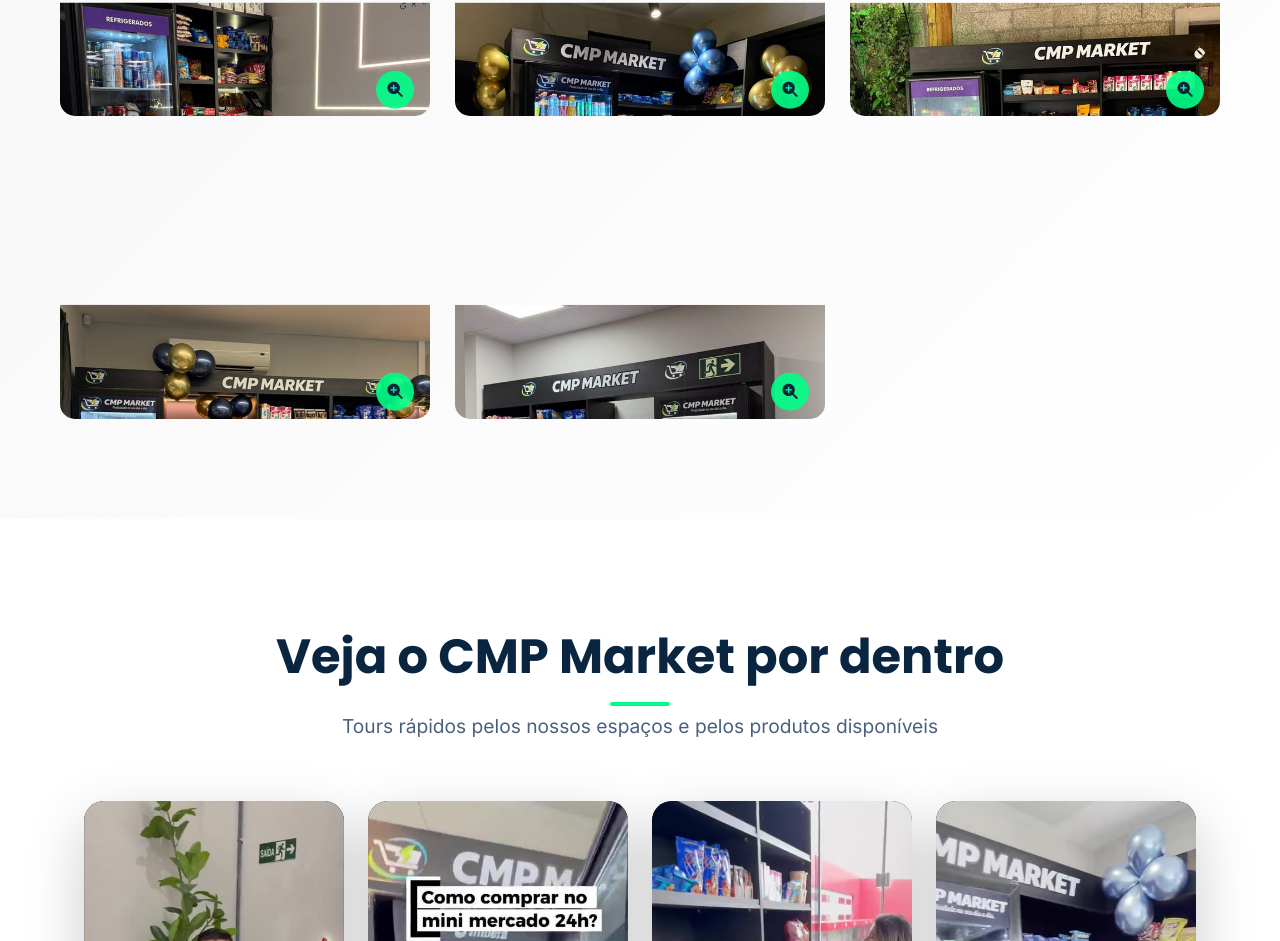
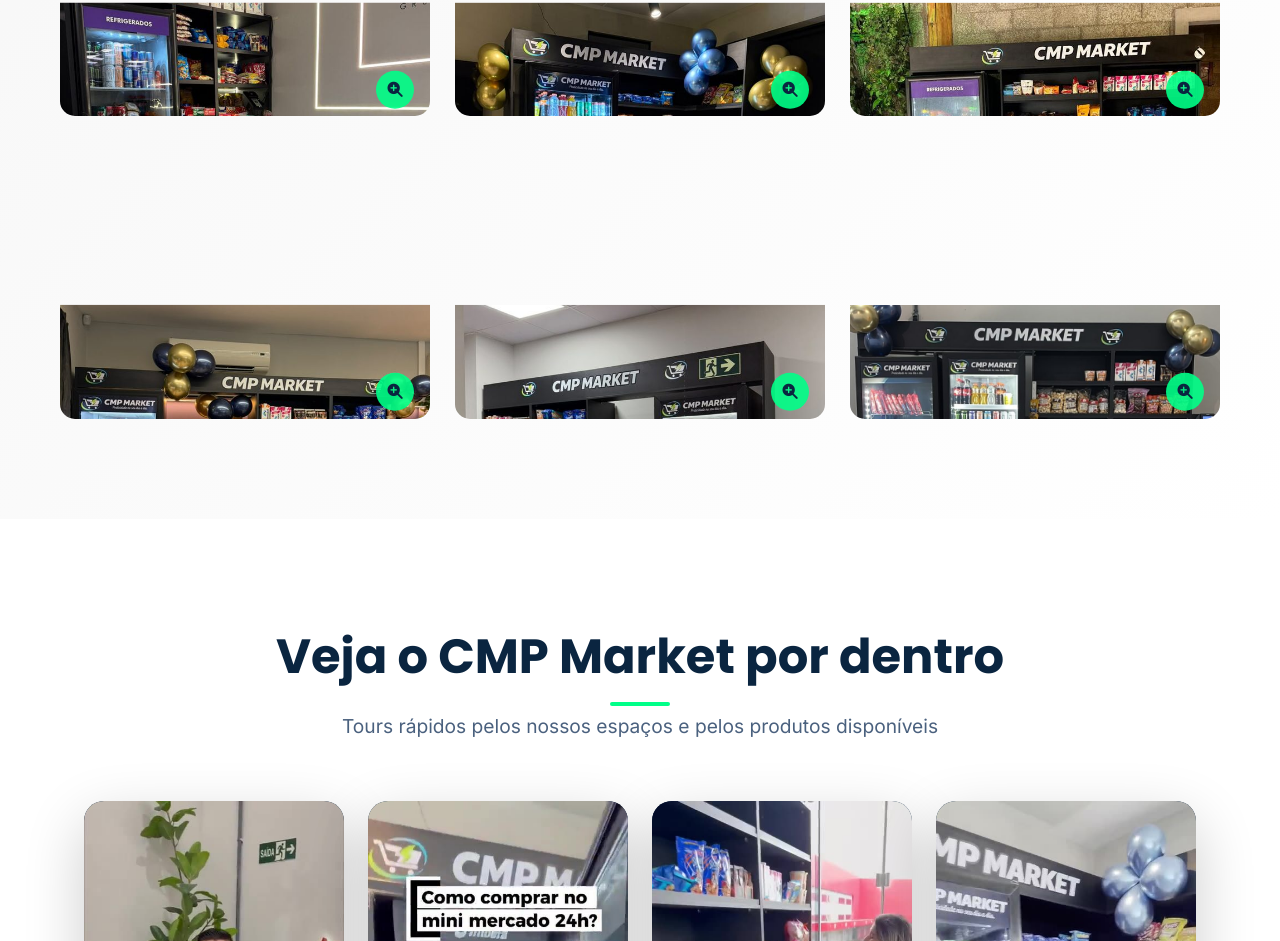
Before and after one commit to MarcosComper/CMPMarket, a plain HTML site: page index.html in a window 1280 px wide. Shown: the part 5761-6702 px from the top of the page. Drawn offline with Linux system fonts and the light colour scheme.

Commit message:
Adiciona foto Ambiente Industrial na galeria
Co-Authored-By: Claude Opus 5.5 <noreply@anthropic.com>
Claude-Session: https://claude.ai/code/session_01JEierVviQgpAoH22SWSCD6

```diff
--- a/index.html
+++ b/index.html
@@ -448,6 +448,13 @@
                     <img src="images/gallery-corporativo.jpg" alt="Unidade CMP Market em ambiente corporativo com geladeiras de bebidas, prateleiras e totem de autoatendimento" width="675" height="900" loading="lazy">
                     <div class="gallery-overlay">
                         <h4>Ambiente Corporativo</h4>
+                        <span class="gallery-zoom-icon" aria-hidden="true"><i class="fas fa-magnifying-glass-plus"></i></span>
+                    </div>
+                </button>
+                <button type="button" class="gallery-item" aria-label="Ampliar foto: Ambiente Industrial">
+                    <img src="images/gallery-industrial.jpg" alt="Unidade CMP Market em galpão industrial com duas geladeiras, prateleiras de snacks e totem de pagamento" width="960" height="800" loading="lazy">
+                    <div class="gallery-overlay">
+                        <h4>Ambiente Industrial</h4>
                         <span class="gallery-zoom-icon" aria-hidden="true"><i class="fas fa-magnifying-glass-plus"></i></span>
                     </div>
                 </button>
```
Also changed, not shown: images/gallery-industrial.jpg (added).
